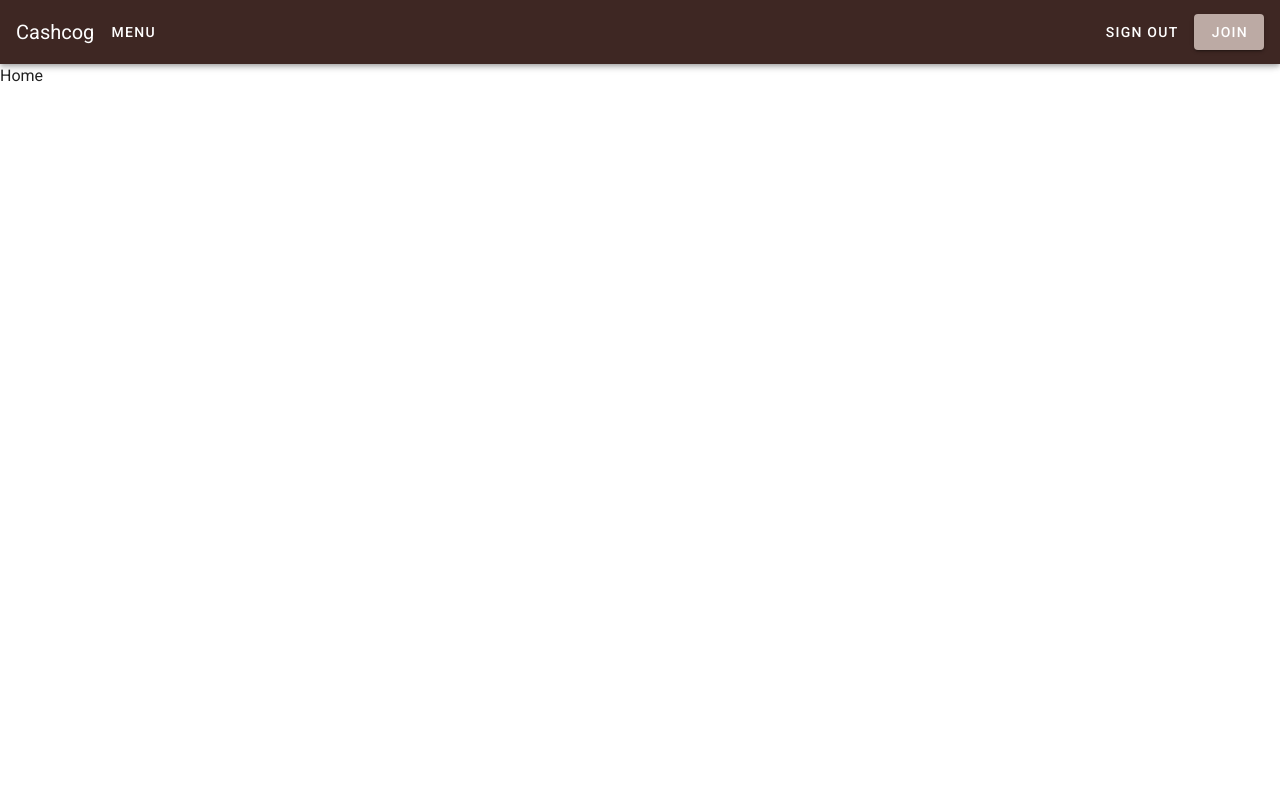
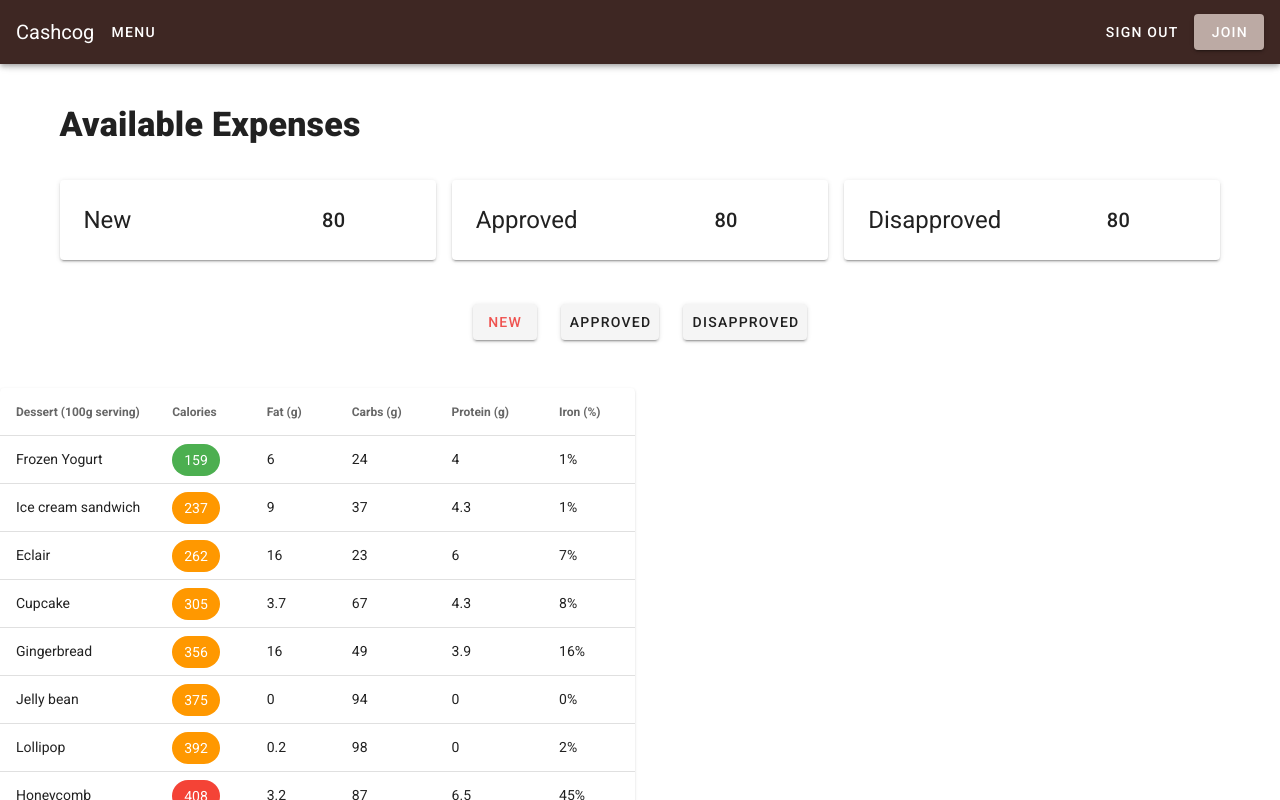
Before and after one commit to dessHub/cashcog-frontend, a Vue app: page / in a window 1280 px wide. Shown: the top 800 px of the page. Built offline with nearby package versions, Linux system fonts and the light colour scheme.

Commit message:
Implement landing page components

```diff
--- a/src/App.vue
+++ b/src/App.vue
@@ -9,9 +9,9 @@
 </template>
 
 <script>
-import AppNavigation from '@/components/AppNavigation';
+import AppNavigation from "@/components/AppNavigation";
 export default {
-    name: 'App',
+  name: "App",
   components: {
     AppNavigation
   }
--- /dev/null
+++ b/src/components/HomeFilters.vue
@@ -0,0 +1,36 @@
+<template>
+  <v-container grid-list-lg>
+    <div>
+        <v-card
+        class="d-flex justify-center mb-6"
+        color="lighten-2"
+        flat
+        tile
+        >
+            <v-btn
+                class="pa-2 ma-xs-1 ma-sm-2 ma-md-3 red--text text--lighten-1"
+            >
+                New
+            </v-btn>
+            <v-btn
+                class="pa-2 ma-xs-1 ma-sm-2 ma-md-3 "
+            >
+                Approved
+            </v-btn>
+            <v-btn
+                class="pa-2 ma-xs-1 ma-sm-2 ma-md-3 "
+            >
+                Disapproved
+            </v-btn>
+        </v-card>
+    </div>
+  </v-container>
+</template>
+
+<script>
+export default {
+  name: "HomeFilters"
+};
+</script>
+
+<style scoped></style>
--- /dev/null
+++ b/src/components/HomeHero.vue
@@ -0,0 +1,65 @@
+
+<template>
+  <v-container grid-list-lg>
+    <v-layout row>
+      <v-flex xs12 class="text-xs-center display-1 font-weight-black my-5"
+        >Available Expenses</v-flex
+      >
+    </v-layout>
+    <v-layout row wrap>
+      <v-flex xs12 sm12 md4>
+        <v-card>
+          <v-card-title primary-title>
+            <v-flex xs6 sm6 md6>
+              <h3 class="headline text-xs-center mb-0">New</h3>
+            </v-flex>
+            <v-flex xs6 sm6 md6>
+              <div class="text-center">
+                  80
+              </div>
+            </v-flex>
+          </v-card-title>
+        </v-card>
+      </v-flex>
+
+      <v-flex xs12 sm12 md4>
+        <v-card>
+          <v-card-title primary-title>
+            <v-flex xs6 sm6 md6>
+              <h3 class="headline text-xs-center mb-0">Approved
+</h3>
+            </v-flex>
+            <v-flex xs6 sm6 md6>
+              <div class="text-center">
+                  80
+              </div>
+            </v-flex>
+          </v-card-title>
+        </v-card>
+      </v-flex>
+
+      <v-flex xs12 sm12 md4>
+        <v-card>
+          <v-card-title primary-title>
+            <v-flex xs6 sm6 md6>
+              <h3 class="headline text-xs-center mb-0">Disapproved</h3>
+            </v-flex>
+            <v-flex xs6 sm6 md6>
+              <div class="text-center">
+                  80
+              </div>
+            </v-flex>
+          </v-card-title>
+        </v-card>
+      </v-flex>
+    </v-layout>
+  </v-container>
+</template>
+
+<script>
+export default {
+  name: "HomeHero"
+};
+</script>
+
+<style scoped></style>
--- /dev/null
+++ b/src/components/HomeTable.vue
@@ -0,0 +1,133 @@
+<template>
+  <v-layout class="d-flex mb-1">
+    <v-data-table
+        :headers="headers"
+        :items="desserts"
+        class="elevation-1"
+    >
+        <template v-slot:item.calories="{ item }">
+        <v-chip :color="getColor(item.calories)" dark>{{ item.calories }}</v-chip>
+        </template>
+    </v-data-table>
+  </v-layout>
+</template>
+
+<script>
+export default {
+    data () {
+      return {
+        headers: [
+          {
+            text: 'Dessert (100g serving)',
+            align: 'left',
+            sortable: false,
+            value: 'name',
+          },
+          { text: 'Calories', value: 'calories' },
+          { text: 'Fat (g)', value: 'fat' },
+          { text: 'Carbs (g)', value: 'carbs' },
+          { text: 'Protein (g)', value: 'protein' },
+          { text: 'Iron (%)', value: 'iron' },
+        ],
+        desserts: [
+          {
+            name: 'Frozen Yogurt',
+            calories: 159,
+            fat: 6.0,
+            carbs: 24,
+            protein: 4.0,
+            iron: '1%',
+          },
+          {
+            name: 'Ice cream sandwich',
+            calories: 237,
+            fat: 9.0,
+            carbs: 37,
+            protein: 4.3,
+            iron: '1%',
+          },
+          {
+            name: 'Eclair',
+            calories: 262,
+            fat: 16.0,
+            carbs: 23,
+            protein: 6.0,
+            iron: '7%',
+          },
+          {
+            name: 'Cupcake',
+            calories: 305,
+            fat: 3.7,
+            carbs: 67,
+            protein: 4.3,
+            iron: '8%',
+          },
+          {
+            name: 'Gingerbread',
+            calories: 356,
+            fat: 16.0,
+            carbs: 49,
+            protein: 3.9,
+            iron: '16%',
+          },
+          {
+            name: 'Jelly bean',
+            calories: 375,
+            fat: 0.0,
+            carbs: 94,
+            protein: 0.0,
+            iron: '0%',
+          },
+          {
+            name: 'Lollipop',
+            calories: 392,
+            fat: 0.2,
+            carbs: 98,
+            protein: 0,
+            iron: '2%',
+          },
+          {
+            name: 'Honeycomb',
+            calories: 408,
+            fat: 3.2,
+            carbs: 87,
+            protein: 6.5,
+            iron: '45%',
+          },
+          {
+            name: 'Donut',
+            calories: 452,
+            fat: 25.0,
+            carbs: 51,
+            protein: 4.9,
+            iron: '22%',
+          },
+          {
+            name: 'KitKat',
+            calories: 518,
+            fat: 26.0,
+            carbs: 65,
+            protein: 7,
+            iron: '6%',
+          },
+        ],
+      }
+    },
+    methods: {
+      getColor (calories) {
+        if (calories > 400) return 'red'
+        else if (calories > 200) return 'orange'
+        else return 'green'
+      },
+    },
+  }
+</script>
+
+<style scoped>
+.home-hero {
+  background: url("http://source.unsplash.com/0BhSKStVtdM");
+  background-size: cover;
+  width: 100%;
+  height: 100%;
+}
+</style>
--- a/src/views/Home.vue
+++ b/src/views/Home.vue
@@ -1,11 +1,22 @@
 <template>
-    <span>
-      Home
-    </span>
+  <span>
+    <home-hero></home-hero>
+    <home-filters></home-filters>
+    <home-table></home-table>
+  </span>
 </template>
 
 <script>
+import HomeHero from "@/components/HomeHero";
+import HomeFilters from "@/components/HomeFilters";
+import HomeTable from "@/components/HomeTable";
+
 export default {
-    name: 'home'
+  name: "home",
+  components: {
+    HomeHero,
+    HomeFilters,
+    HomeTable
+  }
 };
 </script>
```
Also changed, not shown: src/components/AppNavigation.vue (+17 -13 lines). Lines whose indentation alone changed are shown as unchanged.
